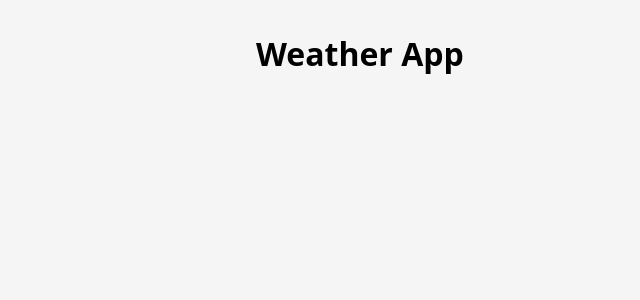
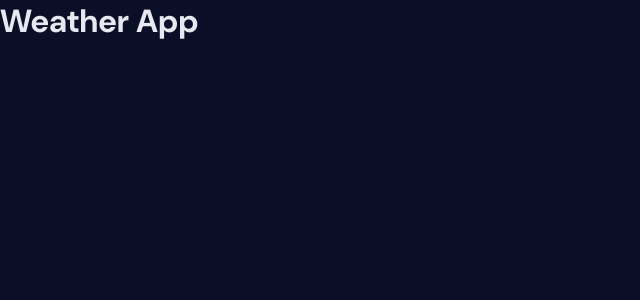
Before and after one commit to Arthur-tx27/weather-app, a React (Vite) app in the folder frontend/: page / in a window 1280 px wide. Shown: the top 300 px of the page, without its empty margins (0-640 px from the left). Built offline with nearby package versions, Linux system fonts and the light colour scheme.

Commit message:
add global theme

```diff
--- a/frontend/src/app/main.tsx
+++ b/frontend/src/app/main.tsx
@@ -2,6 +2,7 @@ import { StrictMode } from 'react';
 import { createRoot } from 'react-dom/client';
 import { App } from './App';
 import './styles/global.css';
+import './styles/theme.css';
 
 createRoot(document.getElementById('root')!).render(
   <StrictMode>
--- a/frontend/src/app/styles/global.css
+++ b/frontend/src/app/styles/global.css
@@ -1,3 +1,27 @@
+@font-face {
+  font-family: 'DM Sans';
+  src: url('/fonts/DMSans-VariableFont_opsz,wght.ttf') format('truetype');
+  font-weight: 100 900;
+  font-style: normal;
+  font-display: swap;
+}
+
+@font-face {
+  font-family: 'DM Sans';
+  src: url('/fonts/DMSans-Italic-VariableFont_opsz,wght.ttf') format('truetype');
+  font-weight: 100 900;
+  font-style: italic;
+  font-display: swap;
+}
+
+@font-face {
+  font-family: 'Bricolage Grotesque';
+  src: url('/fonts/BricolageGrotesque-VariableFont_opsz,wdth,wght.ttf') format('truetype');
+  font-weight: 200 800;
+  font-style: normal;
+  font-display: swap;
+}
+
 *,
 *::before,
 *::after {
@@ -7,18 +31,17 @@
 }
 
 html {
-  font-family: system-ui, -apple-system, BlinkMacSystemFont, 'Segoe UI', Roboto, sans-serif;
+  font-family: var(--font-body);
   -webkit-font-smoothing: antialiased;
   -moz-osx-font-smoothing: grayscale;
 }
 
 body {
   min-height: 100vh;
-  background-color: #f5f5f5;
+  background-color: var(--color-bg);
+  color: var(--color-text);
 }
 
 #root {
-  max-width: 800px;
-  margin: 0 auto;
-  padding: 2rem 1rem;
+  width: 100%;
 }
--- /dev/null
+++ b/frontend/src/app/styles/theme.css
@@ -0,0 +1,33 @@
+:root {
+  --font-body: 'DM Sans', system-ui, -apple-system, sans-serif;
+  --font-heading: 'Bricolage Grotesque', system-ui, -apple-system, sans-serif;
+
+  --color-bg: #0a0e27;
+  --color-surface: #111640;
+  --color-surface-hover: #1a1f52;
+  --color-border: rgba(255, 255, 255, 0.08);
+  --color-text: #e8e9f0;
+  --color-text-secondary: #8e90a6;
+  --color-text-muted: #5c5e78;
+  --color-accent: #6c63ff;
+  --color-accent-hover: #7f78ff;
+  --color-error: #ff5c5c;
+  --color-success: #4ae0a1;
+
+  --color-weather-sunny: #ffb347;
+  --color-weather-cloudy: #a0b4c8;
+  --color-weather-rain: #6b9bd2;
+  --color-weather-snow: #c8d6e5;
+  --color-weather-storm: #6c5ce7;
+
+  --radius-sm: 8px;
+  --radius-md: 12px;
+  --radius-lg: 20px;
+  --radius-full: 9999px;
+
+  --shadow-sm: 0 2px 8px rgba(0, 0, 0, 0.15);
+  --shadow-md: 0 4px 16px rgba(0, 0, 0, 0.25);
+
+  --transition-fast: 150ms ease;
+  --transition-normal: 250ms ease;
+}
```
